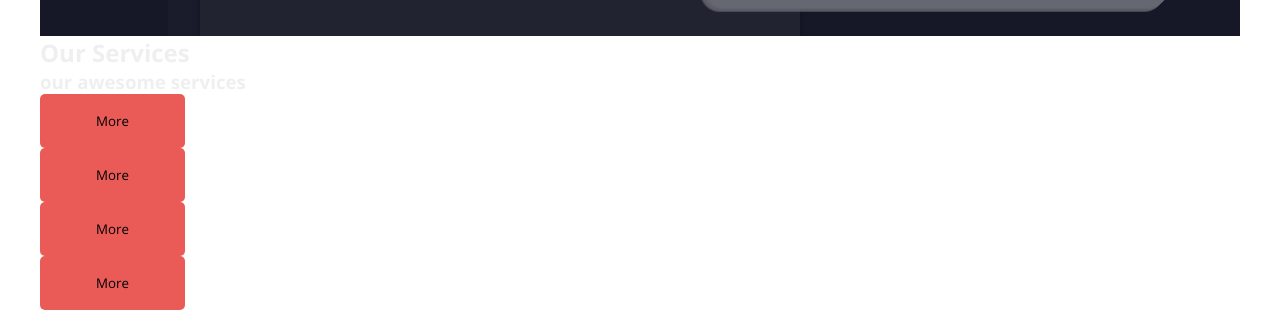
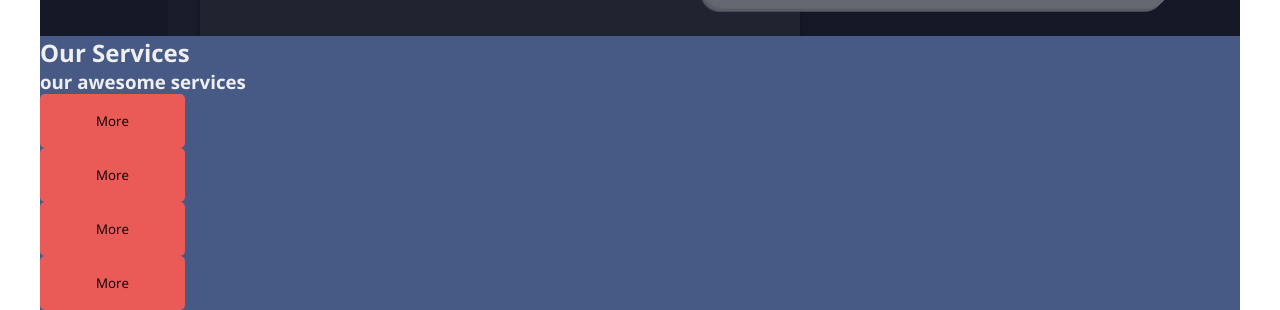
Before and after one commit to AdamHol/5, a plain HTML site: page index.html in a window 1280 px wide. Shown: the part 510-820 px from the top of the page. Drawn offline with nearby package versions, Linux system fonts and the light colour scheme.

Commit message:
fixed compilation error

```diff
--- a/scss/main.scss
+++ b/scss/main.scss
@@ -114,6 +114,6 @@ body {
   }
 
   .services {
-    background: ;
+    background: $light-blue-bg;
   }
 }
```
Also changed, not shown: dist/css/main.css.
